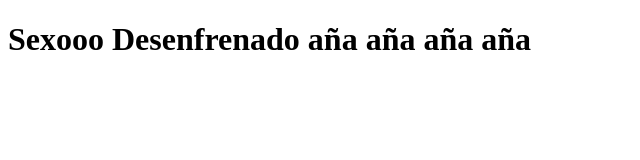
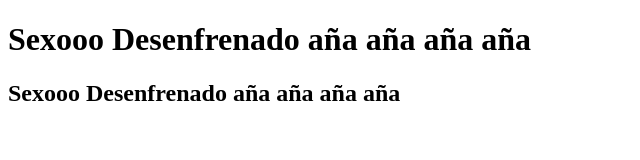
Before and after one commit to mechananthony22/Git-anthony, a plain HTML site: page index.html in a window 1280 px wide. Shown: the whole page, without its empty margins (0-640 px from the left). Drawn offline with Linux system fonts and the light colour scheme.

Commit message:
Agregue el h2 para esta parted etc

```diff
--- a/index.html
+++ b/index.html
@@ -7,5 +7,6 @@
 </head>
 <body>
     <h1>Sexooo Desenfrenado aña aña aña aña </h1>
+    <h2>Sexooo Desenfrenado aña aña aña aña </h2>
 </body>
 </html>
```
